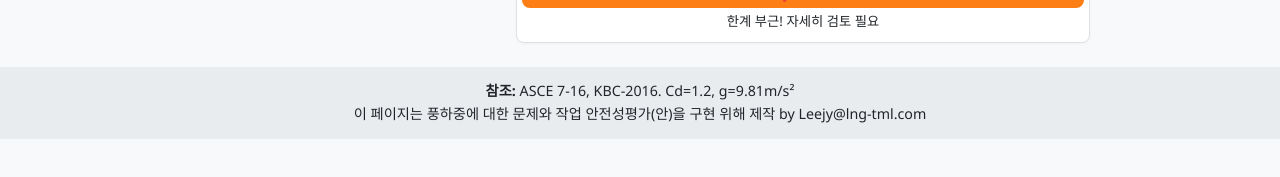
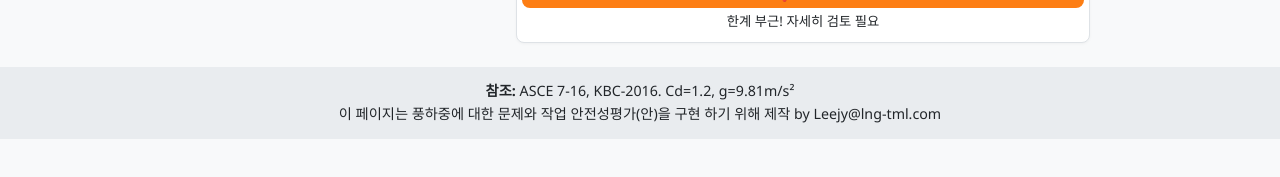
Before and after one commit to krjoylee/wind_work_calculator, a plain HTML site: page index.html in a window 1280 px wide. Shown: the part 563-740 px from the top of the page. Drawn offline with Linux system fonts and the light colour scheme.

Commit message:
오타 수정
오타수정

```diff
--- a/index.html
+++ b/index.html
@@ -169,7 +169,7 @@
     </div>
 </main>
 <footer class="footer">
-    <strong>참조:</strong> ASCE 7-16, KBC-2016. Cd=1.2, g=9.81m/s²<br>이 페이지는 풍하중에 대한 문제와 작업 안전성평가(안)을 구현 위해 제작 by Leejy@lng-tml.com
+    <strong>참조:</strong> ASCE 7-16, KBC-2016. Cd=1.2, g=9.81m/s²<br>이 페이지는 풍하중에 대한 문제와 작업 안전성평가(안)을 구현 하기 위해 제작 by Leejy@lng-tml.com
 </footer>
 <script>
 document.addEventListener('DOMContentLoaded', () => {
```
